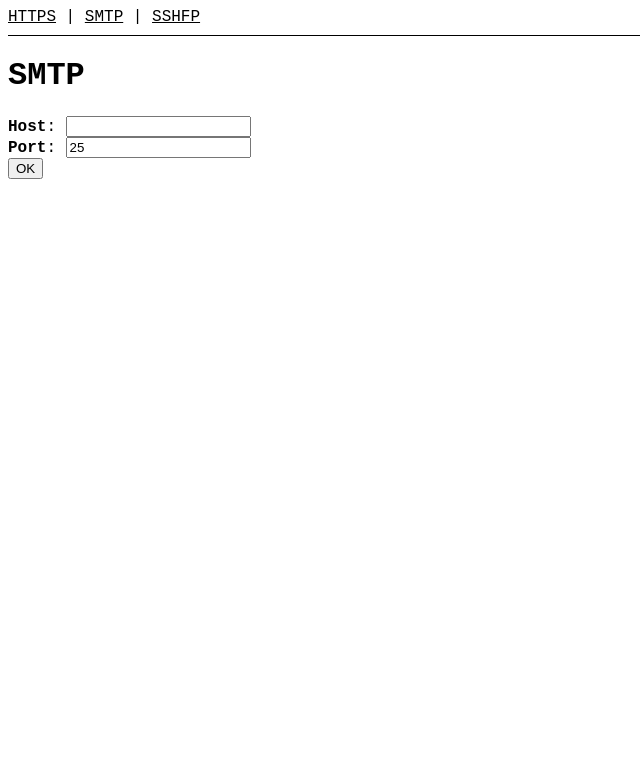
After one commit to dafvid/tlstest, a Flask app: page /smtp in a window 1280 px wide. The commit adds this page. Shown: the top 783 px of the page, without its empty margins (0-640 px from the left). Run offline with Flask 2, Linux system fonts and the light colour scheme; some libraries are stand-ins or nearby versions.

Commit message:
HTTPS form, first try

```diff
--- /dev/null
+++ b/forms.py
@@ -0,0 +1,7 @@
+import flask_wtf as fwtf
+from wtforms import *
+
+
+class HostForm(fwtf.Form):
+    host = StringField('Host', [validators.required()])
+    port = IntegerField('Port', [validators.required()])
--- a/ssl_test_app.py
+++ b/ssl_test_app.py
@@ -3,17 +3,20 @@ import ssl
 import socket
 from datetime import *
 import dns.resolver
+import dns.edns
+import dns.flags
 import hashlib
 import os
-import util
 import binascii
 from queue import Queue, Empty
-from threading import Thread, Event
-import io
 import paramiko as pm
 
+import util
+from forms import *
+
+
 app = Flask(__name__)
-app.debug = True
+app.secret_key = os.urandom(24)
 
 
 @app.route('/')
@@ -21,55 +24,79 @@ def main():
     return render_template('main.html')
 
 
-def get_field(s, d):
+@app.route('/overview')
+def overview():
+    return render_template('overview.html')
+
+
+@app.route('/https', methods=['GET', 'POST'])
+def https():
+    form = HostForm()
+    result = None
+    if request.method == 'POST' and form.validate():
+        result = {}
+        host = form.host.data
+        port = form.port.data
+        result['host'] = host
+        result['port'] = port
+        c, dc = get_cert(host, port)
+        result['cert'] = _get_cert_data(c)
+        result['hash'], result['tlsa'] = _get_tlsa(host, port, dc)
+    else:
+        form.port.data = 443
+
+    return render_template('https.html', form=form, result=result)
+
+
+@app.route('/smtp', methods=['GET', 'POST'])
+def smtp():
+    form = HostForm()
+    form.port.data = 25
+    result = None
+    return render_template('smtp.html', form=form, result=result)
+
+
+@app.route('/sshfp', methods=['GET', 'POST'])
+def sshfp():
+    form = HostForm()
+    form.port.data = 22
+    result = None
+    return render_template('sshfp.html', form=form, result=result)
+
+
+def _get_context():
+    return ssl.create_default_context(cafile='ca/ca-sha2.pem')
+
+
+def _get_field(s, d):
     for t in d:
         if t[0][0] == s:
             return t[0][1]
 
 
-def get_cert_data(c):
-    # print(c)
-    from_d = datetime.strptime(c['notBefore'], "%b %d %H:%M:%S %Y %Z")
-    to_d = datetime.strptime(c['notAfter'], "%b %d %H:%M:%S %Y %Z")
-    cn = get_field('commonName', c['subject'])
-    an = ", ".join([x[1] for x in c['subjectAltName'] if x[0] == 'DNS'])
-    return [from_d, to_d, cn, an]
+def _get_cert_data(c):
+    result = {}
+    result['from_d'] = datetime.strptime(c['notBefore'], "%b %d %H:%M:%S %Y %Z")
+    result['to_d'] = datetime.strptime(c['notAfter'], "%b %d %H:%M:%S %Y %Z")
+    result['cn'] = _get_field('commonName', c['subject'])
+    result['an'] = ", ".join([x[1] for x in c['subjectAltName'] if x[0] == 'DNS'])
+    return result
 
 
-class PollThread(Thread):
-    def __init__(self, s, q):
-        super(PollThread, self).__init__()
-        self.s = s
-        self.q = q
-        self.stop = Event()
-
-    def __enter__(self):
-        return self
-
-    def __exit__(self, exc_type, exc_val, exc_tb):
-        self.s.close()
-
-    def run(self):
-        buf = io.StringIO()
-        while not self.stop.isSet():
-            if buf.getvalue():
-                buf = io.StringIO()
-
-            while not self.stop.isSet():
-                try:
-                    data = self.s.recv(1)
-                except BlockingIOError:
-                    break
-                buf.write(str(data.decode()))
-                if data.decode() == '\n':
-                    break
-
-            self.q.put(buf.getvalue())
-
-    def join(self, timeout=None):
-        self.stop.set()
-        super(PollThread, self).join(timeout)
-
+def _get_tlsa(host, port, dc):
+    try:
+        a = get_resolver().query("_%s._tcp.%s." % (port, host), 'TLSA')
+        for ans in a:
+            if ans.selector == 0:  # full cert
+                if ans.mtype == 1:  # SHA256
+                    return hashlib.sha256(dc).hexdigest(), binascii.hexlify(a[0].cert).decode()
+                elif ans.mtype == 2:  # SHA512
+                    return hashlib.sha512(dc).hexdigest(), binascii.hexlify(a[0].cert).decode()
+        return 'TLSA ERROR' * 2
+    except dns.resolver.NoAnswer:
+        return 'NO ANSWER' * 2
+    except dns.resolver.NXDOMAIN:
+        return ['NXDOMAIN'] * 2
 
 @app.template_global()
 def get_cert_smtp(host, port):
@@ -81,7 +108,7 @@ def get_cert_smtp(host, port):
 
     got_tls = False
     starttls_sent = False
-    with PollThread(s, q) as t:
+    with util.PollThread(s, q) as t:
         t.start()
         while True:
             try:
@@ -102,40 +129,26 @@ def get_cert_smtp(host, port):
                     got_tls = True
 
         s.setblocking(True)
-        ssl_context = ssl.create_default_context(cafile='ca/ca-sha2.pem')
+        ssl_context = _get_context()
         ssl_context.check_hostname = False
-        # ssl_context.set_ciphers(
-        #     'ECDH+AESGCM:DH+AESGCM:ECDH+AES256:DH+AES256:ECDH+AES128:DH+AES:ECDH+HIGH:'
-        #     'DH+HIGH:ECDH+3DES:DH+3DES:RSA+AESGCM:RSA+AES:RSA+HIGH:RSA+3DES:!aNULL:'
-        #     '!eNULL:!MD5')
+        ssl_sock = ssl_context.wrap_socket(s)
+        c = ssl_sock.getpeercert()
+        dc = ssl_sock.getpeercert(binary_form=True)
+        ssl_sock.close()
 
-        print(ssl.OPENSSL_VERSION)
-        # ssl_sock = ssl_context.wrap_socket(s, do_handshake_on_connect=False)
-        ssl_sock = ssl_context.wrap_socket(s)
-        # ssl_sock.do_handshake()
-        c = ssl_sock.getpeercert()
-        # print(c)
-        dc = ssl_sock.getpeercert(binary_form=True)
-        data = get_cert_data(c)
-        data.append(hashlib.sha512(dc).hexdigest())
-        return data
+        return c, dc
 
 @app.template_global()
 def get_cert(host, port):
     s = socket.socket(socket.AF_INET, socket.SOCK_STREAM)
-    ca_path = os.path.join(os.path.dirname(os.path.abspath(__file__)), 'ca')
-    ssl_context = ssl.create_default_context(cafile=os.path.join(ca_path, 'ca-sha2.pem'))
+    ssl_context = _get_context()
+    ssl_context.check_hostname = True
     ssl_sock = ssl_context.wrap_socket(s, server_hostname=host)
     ssl_sock.connect((host, port))
     c = ssl_sock.getpeercert()
     dc = ssl_sock.getpeercert(binary_form=True)
-    data = get_cert_data(c)
-    data.append(hashlib.sha512(dc).hexdigest())
-    return data
-
-
-# class KeyFetcher(pm.client.MissingHostKeyPolicy):
-#     def missing_host_key(self, client, hostname, key):
+    ssl_sock.close()
+    return c, dc
 
 
 @app.template_global()
@@ -147,21 +160,29 @@ def get_ssh_key(host, port):
     k = t.get_remote_server_key()
     t.close()
     s.close()
-    print(binascii.hexlify(k.get_fingerprint()).decode())
     return k, hashlib.sha256(k.asbytes()).hexdigest()
+
+
+def get_resolver():
+    r = dns.resolver.Resolver()
+    r.use_edns(0, dns.flags.DO, 1280)
+    return r
 
 
 @app.template_global()
 def get_tlsa(host, port):
-    a = dns.resolver.query("_%s._tcp.%s." % (port, host), 'TLSA')
-    return binascii.hexlify(a[0].cert).decode()
+    try:
+        a = get_resolver().query("_%s._tcp.%s." % (port, host), 'TLSA')
+        return binascii.hexlify(a[0].cert).decode()
+    except dns.resolver.NoAnswer:
+        return 'noanswer'
 
 
 @app.template_global()
 def get_sshfp(host, key):
     try:
-        a = dns.resolver.query("%s" % host, 'SSHFP')
-        key_type = -1
+        a = get_resolver().query("%s" % host, 'SSHFP')
+        # key_type = -1
         if type(key) is pm.rsakey.RSAKey:
             key_type = 1
         elif type(key) is pm.dsskey.DSSKey:
@@ -178,11 +199,21 @@ def get_sshfp(host, key):
         return 'noanswer'
 
 
+@app.template_global()
+def is_none(test):
+    return test is None
+
 
 @app.template_filter('df')
 def df(d):
     return d.strftime('%Y-%m-%d')
 
 
+@app.template_filter('join')
+def join_filter(a):
+    return ', '.join(a)
+
+
 if __name__ == '__main__':
+    app.debug = True
     app.run(host='0.0.0.0', port=80)
--- a/static/style.css
+++ b/static/style.css
@@ -1,5 +1,10 @@
 body {
     font-size: 0.6 em;
+    font-family: "Courier New", Courier, monospace;
+}
+
+a, a:visited {
+    color: inherit;
 }
 
 h2
@@ -26,3 +31,17 @@ ul
 {
     font-family: "Courier New", Courier, monospace;
 }
+
+.green{
+    background-color: green;
+    }
+.red{
+    background-color: red;
+    }
+
+hr
+{
+    height: 1px;
+    border: none;
+    border-bottom: 1px solid black;
+}
--- /dev/null
+++ b/templates/base.html
@@ -0,0 +1,14 @@
+{% import 'util.html' as util %}
+
+<html>
+<head>
+    <meta charset="UTF-8">
+    <link rel="shortcut icon" type="image/png" href="{{ url_for('static', filename='favicon.png') }}"/>
+    <link rel="stylesheet" type="text/css" href="{{ url_for('static', filename='style.css') }}">
+</head>
+<body>
+<div>{{ util.link('https', 'HTTPS') }} | {{ util.link('smtp', 'SMTP') }} | {{ util.link('sshfp', 'SSHFP') }}</div>
+<hr/>
+{% block body %}{% endblock %}
+</body>
+</html>
--- /dev/null
+++ b/templates/host_form.html
@@ -0,0 +1,14 @@
+{% extends "base.html" %}
+
+{% block body %}
+<h1>{% block title %}{% endblock %}</h1>
+<form method="POST">
+    {{ form.hidden_tag() }}
+    {{ util.rf(form.host) }}
+    {{ util.rf(form.port)}}
+    <input type="submit" value="OK">
+</form>
+{% if not is_none(result) %}
+{% block result %}{% endblock %}
+{% endif %}
+{% endblock %}
--- /dev/null
+++ b/templates/https.html
@@ -0,0 +1,5 @@
+{% extends "host_form.html" %}
+{% block title %}HTTPS{% endblock %}
+{% block result %}
+{{ util.print_cert(result) }}
+{% endblock %}
--- /dev/null
+++ b/templates/smtp.html
@@ -0,0 +1,2 @@
+{% extends "host_form.html" %}
+{% block title %}SMTP{% endblock %}
--- /dev/null
+++ b/templates/sshfp.html
@@ -0,0 +1,2 @@
+{% extends "host_form.html" %}
+{% block title %}SSHFP{% endblock %}
--- a/templates/util.html
+++ b/templates/util.html
@@ -6,15 +6,27 @@
     {{ _print_cert(host, port, get_cert_smtp(host, port)) }}
 {% endmacro %}
 
+{% macro print_cert(c) %}
+    <h2>{{ c.host }}:{{ c.port }}</h2>
+    <ul>
+        <li><span class="label">Från:</span> {{  c.cert.from_d|df }}</li>
+        <li><span class="label">Till:</span> {{ c.cert.to_d|df }}</li>
+        <li><span class="label">CN:</span> {{ c.cert.cn }}</li>
+        <li><span class="label">AN:</span> {{ c.cert.an }}</li>
+        <li><span class="code"><b>HASH:</b> {{ c.hash }}</span></li>
+        <li><span class="code"><b>{{match(c.hash,c.tlsa, 'TLSA')}}:</b> {{ c.tlsa }}</span></li>
+    </ul>
+{% endmacro %}
+
 {% macro _print_cert(host,port,c) %}
     <h2>{{ host }}</h2>
     <ul>
-        <li><span class="label">Från:</span> {{  c[0]|df }}</li>
+        <li><span class="label">Från:</span> {{  c|df }}</li>
         <li><span class="label">Till:</span> {{ c[1]|df }}</li>
         <li><span class="label">CN:</span> {{ c[2] }}</li>
         <li><span class="label">AN:</span> {{ c[3] }}</li>
         <li><span class="code"><b>HASH:</b> {{ c[4].upper() }}</span></li>
-        <li><span class="code"><b>TLSA:</b> {{ get_tlsa(host,port).upper() }}</span></li>
+        <li><span class="code"><b>{{match(c[4].upper(),get_tlsa(host,port).upper(), 'TLSA')}}:</b> {{ get_tlsa(host,port).upper() }}</span></li>
     </ul>
 {% endmacro %}
 
@@ -29,3 +41,19 @@
         <li><span class="code"><b>SSHFP:</b> {{ get_sshfp(host, key[0]).upper() }}</span></li>
     </ul>
 {% endmacro %}
+
+{% macro link(route, text) %}
+<a href="{{ url_for(route) }}">{{ text }}</a>
+{% endmacro %}
+
+{%- macro match(test1, test2, text) -%}
+    {%- if test1 == test2 -%}
+<span class="green" title="Records match">
+    {%- else -%}
+<span class="red" title="Records don't match">
+    {%- endif -%}
+{{ text }}</span>{% endmacro %}
+
+{% macro rf(f) %}
+<b>{{ f.label }}</b>: {{ f }} <span style="color:red">{{ f.errors|join }}</span><br>
+{% endmacro %}
```
Also changed, not shown: templates/main.html (+1 -28 lines), templates/overview.html (added, +24 -0 lines), util.py (+37 -0 lines).
